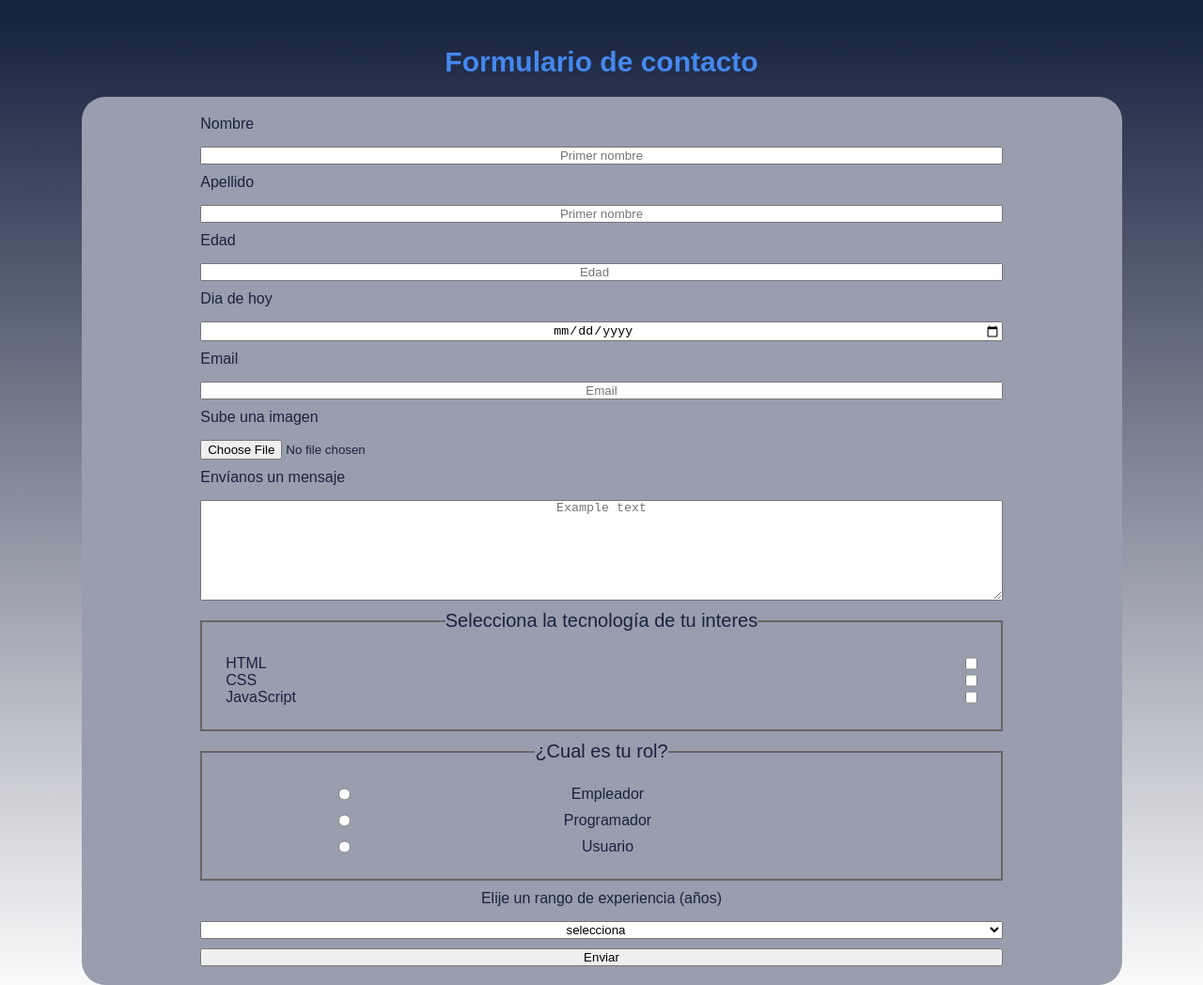
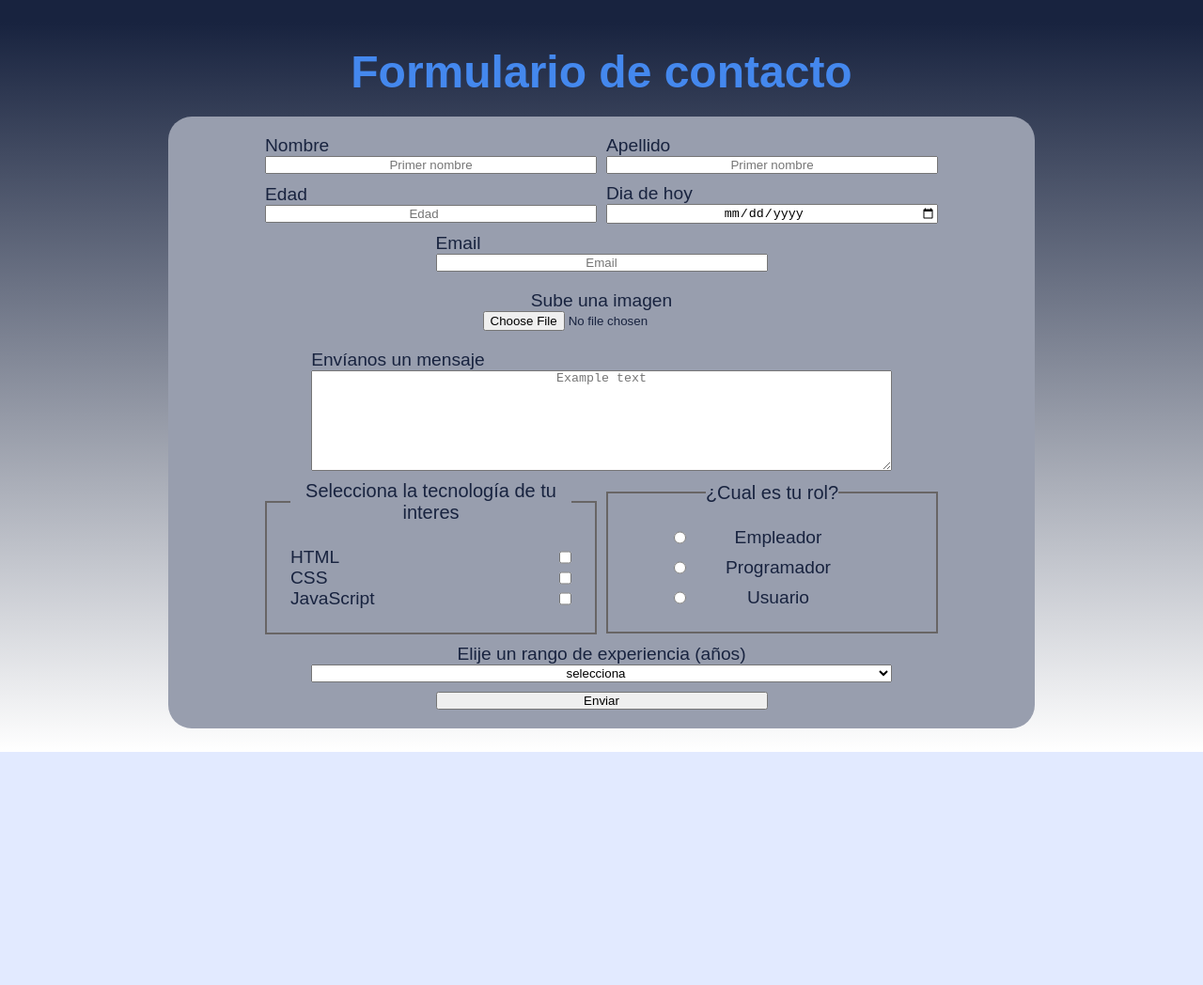
Before and after one commit to jesus468/practica-portfolio-evolve, a plain HTML site: page index.html in a window 1280 px wide. Shown: the part 1320-2368 px from the top of the page at 94% size. After the commit the page ends 2120 px from the top, so only its background shows below. Drawn offline with nearby package versions, Linux system fonts and the light colour scheme.

Commit message:
form queries for more than 600px

```diff
--- a/index.html
+++ b/index.html
@@ -134,31 +134,31 @@
       <div class="form__container">
         <form class="form" action="">
           <div class="form__rows">
-            <label for="nombre"> Nombre </label>
+            <label for="nombre" class="label"> Nombre </label>
             <input type="text" name="nombre" placeholder="Primer nombre" />
           </div>
           <div class="form__rows">
-            <label for="apellido"> Apellido</label>
+            <label for="apellido" class="label"> Apellido</label>
             <input type="text" name="apellido" placeholder="Primer nombre" />
           </div>
           <div class="form__rows">
-            <label for="edad">Edad</label>
+            <label for="edad" class="label">Edad</label>
             <input type="number" name="edad" placeholder="Edad" />
           </div>
           <div class="form__rows">
-            <label for="fecha">Dia de hoy</label>
+            <label for="fecha" class="label">Dia de hoy</label>
             <input type="date" name="fecha" />
           </div>
           <div class="form__rows">
-            <label for="correo">Email</label>
+            <label for="correo" class="label">Email</label>
             <input type="email" name="correo" placeholder="Email" />
           </div>
-          <div class="form__rows">
-            <label for="archivo">Sube una imagen</label>
+          <div class="form__rows form__rows--file">
+            <label for="archivo" class="label">Sube una imagen</label>
             <input type="file" name="archivo" placeholder="" />
           </div>
-          <div class="form__rows">
-            <label for="mensaje">Envíanos un mensaje</label>
+          <div class="form__rows form__rows--textarea">
+            <label for="mensaje" class="label">Envíanos un mensaje</label>
             <textarea
               name="mensaje"
               placeholder="Example text"
@@ -171,15 +171,15 @@
                 Selecciona la tecnología de tu interes
               </legend>
               <div class="fieldset__rows">
-                <label for="html">HTML</label>
+                <label for="html" class="label">HTML</label>
                 <input type="checkbox" name="html" />
               </div>
               <div class="fieldset__rows">
-                <label for="css">CSS</label>
+                <label for="css" class="label">CSS</label>
                 <input type="checkbox" name="css" />
               </div>
               <div class="fieldset__rows">
-                <label for="js">JavaScript</label>
+                <label for="js" class="label">JavaScript</label>
                 <input type="checkbox" name="js" />
               </div>
             </fieldset>
@@ -189,23 +189,23 @@
               <legend class="legend">¿Cual es tu rol?</legend>
               <div class="fieldset__rows">
                 <input type="radio" name="radios" /><label for=""
-                  >Empleador</label
+                class="label">Empleador</label
                 >
               </div>
               <div class="fieldset__rows">
                 <input type="radio" name="radios" /><label for=""
-                  >Programador</label
+                class="label">Programador</label
                 >
               </div>
               <div class="fieldset__rows">
                 <input type="radio" name="radios" /><label for=""
-                  >Usuario</label
+                class="label">Usuario</label
                 >
               </div>
             </fieldset>
           </div>
-          <div class="form__rows">
-            <label for="coches" class="form__label--select">Elije un rango de experiencia (años)</label>
+          <div class="form__rows form__rows--select">
+            <label for="coches" class="label form__label--select">Elije un rango de experiencia (años)</label>
             <select name="coches" id="">
               <option value="">selecciona</option>
               <option value="">menor que 1</option>
--- a/styles.css
+++ b/styles.css
@@ -88,9 +88,8 @@ a {
 header {
   position: fixed;
   width: 100%;
-
 }
-.header{
+.header {
   background-color: #fff;
   display: flex;
   justify-content: space-between;
@@ -122,7 +121,6 @@ header {
 }
 .header__checkbox:checked ~ .header__nav {
   display: block;
-
 }
 .header__nav-list {
   display: flex;
@@ -251,44 +249,42 @@ h1 {
 
 /* ---- PROFILE QUERIES ----*/
 
-@media screen and (min-width: 600px)  {
-  h1{
+@media screen and (min-width: 600px) {
+  h1 {
     font-size: 3rem;
   }
-  .profile-wrapper{
+  .profile-wrapper {
     flex-direction: row;
     padding: 20px;
     background-color: transparent;
     min-width: 90dvw;
     margin: auto;
   }
-  .profile__data-container{
+  .profile__data-container {
     background-color: #fff;
     display: flex;
     align-items: center;
     border-radius: 0 20px 20px 0;
   }
-  .profile__data{
+  .profile__data {
     max-width: 550px;
   }
-  .profile__img-container
-
-  .profile__img{
+  .profile__img-container .profile__img {
     min-height: 100%;
     width: 100%;
     border-radius: 20px 0 0 20px;
   }
   .profile__description p {
-      padding: 0 20px;
+    padding: 0 20px;
   }
-  .header{
+  .header {
     position: initial;
   }
 }
 
 /* ---- PROFILE END ----*/
 /* ---- PORTFOLIO SECTION ----*/
-.portfolio{
+.portfolio {
   background-color: #18233f;
   color: #e2eaff;
   display: flex;
@@ -297,13 +293,12 @@ h1 {
   text-align: center;
   justify-content: space-evenly;
 }
-.portfolio__tittle{
+.portfolio__tittle {
   font-size: 2.5rem;
   padding: 20px 0;
-
 }
 
-.portfolio__project-container{
+.portfolio__project-container {
   display: grid;
   grid-template-columns: 1fr;
   margin: auto;
@@ -312,10 +307,9 @@ h1 {
   padding: 12px;
   max-width: 1200px;
   margin: auto;
-
 }
-.portfolio__project{
-  background-image: linear-gradient(#000,#0006) , url(https://picsum.photos/200) ;
+.portfolio__project {
+  background-image: linear-gradient(#000, #0006), url(https://picsum.photos/200);
   background-size: cover;
   background-position: center;
   border-radius: 12px;
@@ -324,94 +318,92 @@ h1 {
   align-items: center;
   justify-content: center;
 }
-.portfolio__project-name{
+.portfolio__project-name {
   color: #fff;
   font-size: 2rem;
   text-shadow: 0 0 25px #000;
 }
-.portfolio__project:hover{
+.portfolio__project:hover {
   opacity: 0.7;
 }
 
-
-
 /* ---- PORTFOLIO QUERIES ----*/
-@media screen and (min-width:600px){
-  .portfolio__project-container{
-    grid-template-columns: repeat(auto-fill,minmax(400px,1fr)) ;
+@media screen and (min-width: 600px) {
+  .portfolio__project-container {
+    grid-template-columns: repeat(auto-fill, minmax(300px, 1fr));
   }
-  .portfolio__project:first-child{
+  .portfolio__project:first-child {
     grid-column: span 2;
     grid-row: span 2;
   }
-  .portfolio__project:last-child{
+  .portfolio__project:last-child {
     grid-column: span 4;
   }
 }
 /* ---- PORTFOLIO END ----*/
 /* ---- FORM SECTION ----*/
-.section__form-wrapper{
+.section__form-wrapper {
   padding: 25px;
-  background: linear-gradient(#18233f , #fff 100%);
+  background: linear-gradient(#18233f, #fff 100%);
 }
-.form__tittle{
+.form__tittle {
   text-align: center;
-  font-size: 30px;
-  padding-bottom: 20px ;
+  font-size: 2.5rem;
+  padding-bottom: 20px;
   color: #4488ee;
 }
-.form__container{
+.form__container {
   width: 90%;
   background-color: #989eae;
   margin: auto;
   border-radius: 25px;
   padding: 20px;
 }
-.form{
+.form {
   display: flex;
   justify-content: center;
   align-items: center;
   flex-direction: column;
   gap: 10px;
-
 }
-.form__rows{
-  display: flex ;
+.form__rows {
+  display: flex;
   flex-direction: column;
   width: 80%;
   gap: 15px;
 }
-input, textarea, select{
+input,
+textarea,
+select {
   text-align: center;
 }
-.legend{
+.legend {
   font-size: 20px;
   text-align: center;
 }
-.fieldset{
+.fieldset {
   display: flex;
   flex-direction: column;
   padding: 25px;
   border: 2px solid rgb(104, 101, 101);
-
 }
-.fieldset__checkbox .fieldset__rows{
+.fieldset__checkbox .fieldset__rows {
   display: flex;
   justify-content: space-between;
 }
-.fieldset__radio .fieldset__rows{
+.fieldset__radio .fieldset__rows {
   display: flex;
   justify-content: space-between;
   width: 70%;
   margin: auto;
 }
-.fieldset__radio .fieldset__rows label{
+.fieldset__radio .fieldset__rows label {
   margin: auto;
 }
 .fieldset__radio {
   gap: 10px;
 }
-.form__label--select{
+.form__label--select {
   text-align: center;
 }
 /*
@@ -419,4 +411,35 @@ select{
   width: 80%;
 }*/
 /* ---- FORM SECTION END ----*/
+
 /* ---- FORM SECTION QUERIES----*/
+@media screen and (min-width: 600px) {
+  .form__tittle {
+    font-size: 3rem;
+  }
+  .form__container {
+    width: 75%;
+  }
+  .form{
+    flex-wrap: wrap;
+    flex-direction: row;
+  }
+  .form__rows {
+    width: 40%;
+    gap: 0;
+  }
+  .form__rows--file{
+    justify-content: center;
+    align-items: center;
+    margin: 10px 0;
+  }
+  .form__rows--file , .form__rows--textarea , .form__rows--select{
+    width: 70%;
+  }
+  .fieldset__checkbox{
+    gap: 0px;
+  }
+  .label{
+    font-size: 1.2rem;
+  }
+}
```
